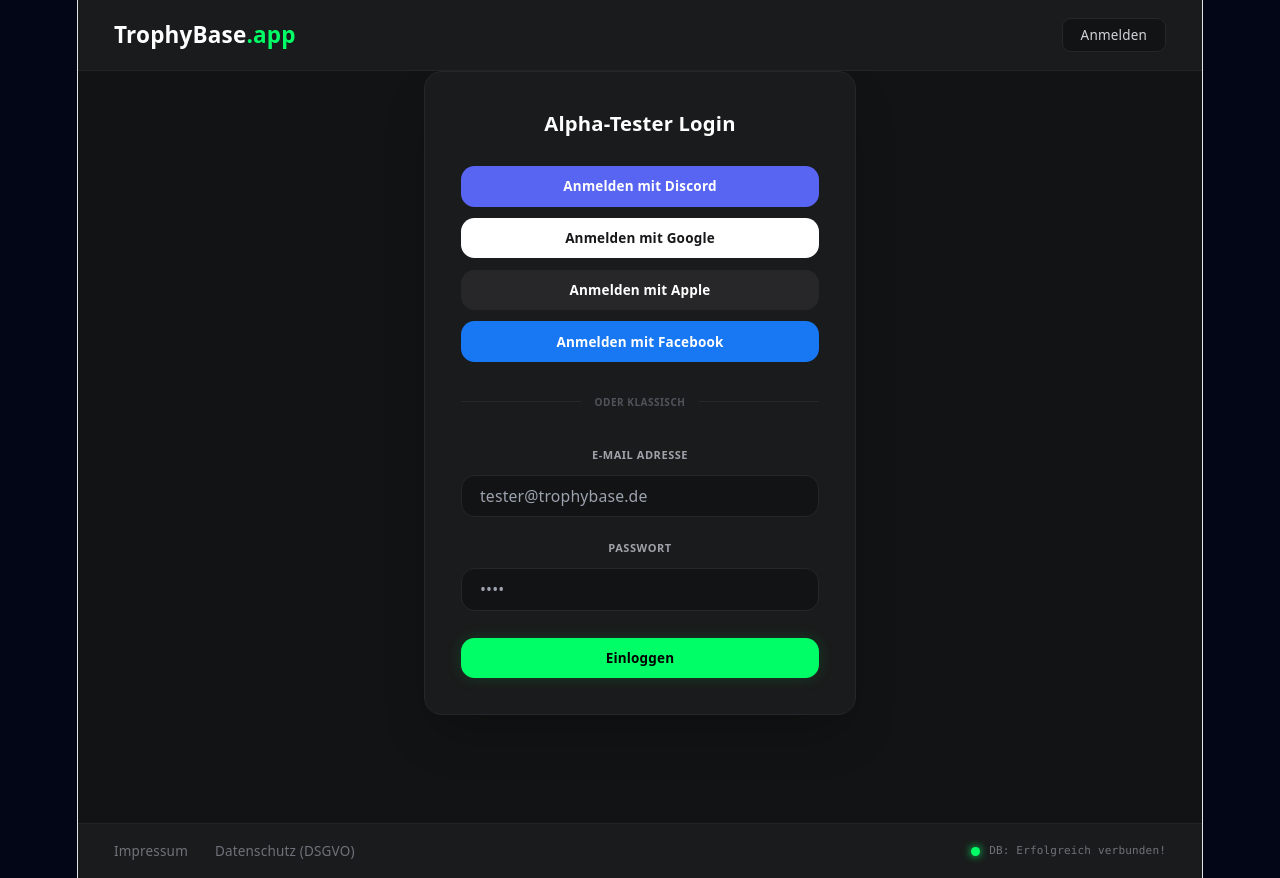
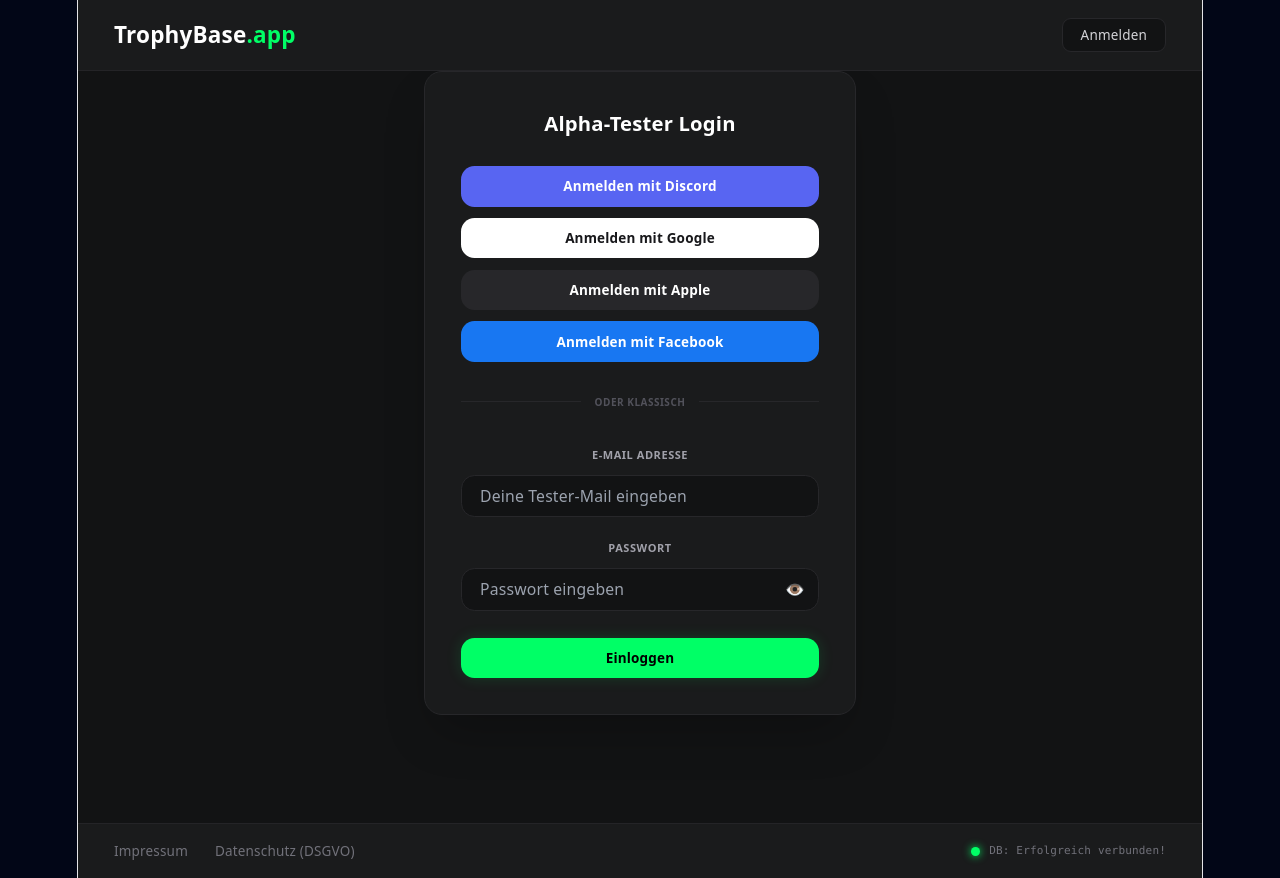
Before and after one commit to pbaumann298-code/Trophybase, a React (Vite) app: page / in a window 1280 px wide. Both pictures are taken after a click on the button "Anmelden". Built offline with nearby package versions, Linux system fonts and the light colour scheme; no server answers; the database is empty.

Commit message:
auto: code-update via script

```diff
--- a/src/pages/LoginPage.jsx
+++ b/src/pages/LoginPage.jsx
@@ -1,26 +1,21 @@
 import React, { useState } from 'react';
-import { supabase } from './supabaseClient';
 
 function LoginPage({ onLogin }) {
   const [email, setEmail] = useState('');
   const [password, setPassword] = useState('');
-  const [loading, setLoading] = useState(false);
+  const [showPassword, setShowPassword] = useState(false); // Schalter für das Auge
 
-  // ─── KLASSISCHER EMAIL/PASSWORT LOGIN ────────────────────────────────
   const handleSubmit = (e) => {
     e.preventDefault();
+    // Reicht die exakten eingetippten Werte an handleLogin in der App.jsx weiter
     onLogin(email, password);
   };
 
-  // ─── CENTRAL SOCIAL LOGIN (Der Supabase-Zaubertrick) ──────────────────
   const handleSocialLogin = async (providerName) => {
-    setLoading(false);
     try {
       const { error } = await supabase.auth.signInWithOAuth({
         provider: providerName,
         options: {
-          // Schickt den Nutzer nach dem Login auf der Drittanbieter-Seite
-          // vollautomatisch zurück auf deine TrophyBase-Adresse
           redirectTo: window.location.origin,
         },
       });
@@ -33,57 +28,35 @@
   return (
     <div className="max-w-sm mx-auto w-full bg-[#1a1b1c] border border-zinc-800 rounded-2xl p-8 shadow-2xl my-auto">
 
-      {/* Überschrift */}
       <h3 className="text-lg font-bold text-white text-center mb-6">
         Alpha-Tester Login
       </h3>
 
-      {/* ─── BLOCK 1: SOCIAL LOGINS ─── */}
+      {/* SOCIAL LOGINS */}
       <div className="flex flex-col gap-2.5 mb-6">
-
-        {/* DISCORD */}
-        <button
-          onClick={() => handleSocialLogin('discord')}
-          className="w-full bg-[#5865F2] hover:bg-[#4752C4] text-white text-xs font-semibold py-2.5 rounded-xl transition flex items-center justify-center gap-2"
-        >
-          <span>Anmelden mit Discord</span>
+        <button onClick={() => handleSocialLogin('discord')} className="w-full bg-[#5865F2] hover:bg-[#4752C4] text-white text-xs font-semibold py-2.5 rounded-xl transition">
+          Anmelden mit Discord
         </button>
-
-        {/* GOOGLE */}
-        <button
-          onClick={() => handleSocialLogin('google')}
-          className="w-full bg-white hover:bg-zinc-100 text-zinc-900 text-xs font-semibold py-2.5 rounded-xl transition flex items-center justify-center gap-2"
-        >
-          <span>Anmelden mit Google</span>
+        <button onClick={() => handleSocialLogin('google')} className="w-full bg-white hover:bg-zinc-100 text-zinc-900 text-xs font-semibold py-2.5 rounded-xl transition">
+          Anmelden mit Google
         </button>
-
-        {/* APPLE */}
-        <button
-          onClick={() => handleSocialLogin('apple')}
-          className="w-full bg-zinc-800 hover:bg-zinc-700 text-white text-xs font-semibold py-2.5 rounded-xl transition flex items-center justify-center gap-2"
-        >
-          <span>Anmelden mit Apple</span>
+        <button onClick={() => handleSocialLogin('apple')} className="w-full bg-zinc-800 hover:bg-zinc-700 text-white text-xs font-semibold py-2.5 rounded-xl transition">
+          Anmelden mit Apple
         </button>
-
-        {/* FACEBOOK */}
-        <button
-          onClick={() => handleSocialLogin('facebook')}
-          className="w-full bg-[#1877F2] hover:bg-[#166FE5] text-white text-xs font-semibold py-2.5 rounded-xl transition flex items-center justify-center gap-2"
-        >
-          <span>Anmelden mit Facebook</span>
+        <button onClick={() => handleSocialLogin('facebook')} className="w-full bg-[#1877F2] hover:bg-[#166FE5] text-white text-xs font-semibold py-2.5 rounded-xl transition">
+          Anmelden mit Facebook
         </button>
-
       </div>
 
-      {/* Visueller Trenner zwischen Social & Passwort */}
       <div className="flex items-center my-6 text-zinc-600">
         <div className="flex-1 border-t border-zinc-800"></div>
         <span className="px-3 text-[10px] uppercase font-bold tracking-wider">oder klassisch</span>
         <div className="flex-1 border-t border-zinc-800"></div>
       </div>
 
-      {/* ─── BLOCK 2: KLASSISCHER EMAIL-LOGIN ─── */}
+      {/* EMAIL & PASSWORT FORMULAR */}
       <form onSubmit={handleSubmit} className="flex flex-col gap-4">
+
         <div className="flex flex-col gap-1.5">
           <label className="text-[11px] font-bold text-zinc-400 uppercase tracking-wider">
             E-Mail Adresse
@@ -91,10 +64,11 @@
           <input
             type="email"
             required
+            autoComplete="off" // ⛔ Verhindert das automatische Reinklatschen durch den Browser
             value={email}
             onChange={(e) => setEmail(e.target.value)}
-            className="bg-[#121314] border border-zinc-800 rounded-xl px-4 py-2 text-sm text-zinc-200 focus:outline-none focus:border-zinc-700"
-            placeholder="tester@trophybase.de"
+            className="bg-[#121314] border border-zinc-800 rounded-xl px-4 py-2 text-sm text-zinc-200 focus:outline-none focus:border-zinc-700 w-full"
+            placeholder="Deine Tester-Mail eingeben"
           />
         </div>
 
@@ -102,14 +76,26 @@
           <label className="text-[11px] font-bold text-zinc-400 uppercase tracking-wider">
             Passwort
           </label>
-          <input
-            type="password"
-            required
-            value={password}
-            onChange={(e) => setPassword(e.target.value)}
-            className="bg-[#121314] border border-zinc-800 rounded-xl px-4 py-2 text-sm text-zinc-200 focus:outline-none focus:border-zinc-700"
-            placeholder="••••"
-          />
+          <div className="relative w-full">
+            <input
+              type={showPassword ? "text" : "password"} // 👁️ Schaltet dynamisch den Typ um!
+              required
+              autoComplete="new-password" // ⛔ Blockiert zähen Passwort-Autofill
+              value={password}
+              onChange={(e) => setPassword(e.target.value)}
+              className="bg-[#121314] border border-zinc-800 rounded-xl pl-4 pr-12 py-2 text-sm text-zinc-200 focus:outline-none focus:border-zinc-700 w-full"
+              placeholder="Passwort eingeben"
+            />
+            {/* Das klickbare Auge rechts im Feld */}
+            <button
+              type="button"
+              onClick={() => setShowPassword(!showPassword)}
+              className="absolute right-3 top-1/2 -translate-y-1/2 text-zinc-500 hover:text-zinc-300 transition text-sm select-none"
+              title={showPassword ? "Passwort verbergen" : "Passwort anzeigen"}
+            >
+              {showPassword ? "🙈" : "👁️"}
+            </button>
+          </div>
         </div>
 
         <button
```
